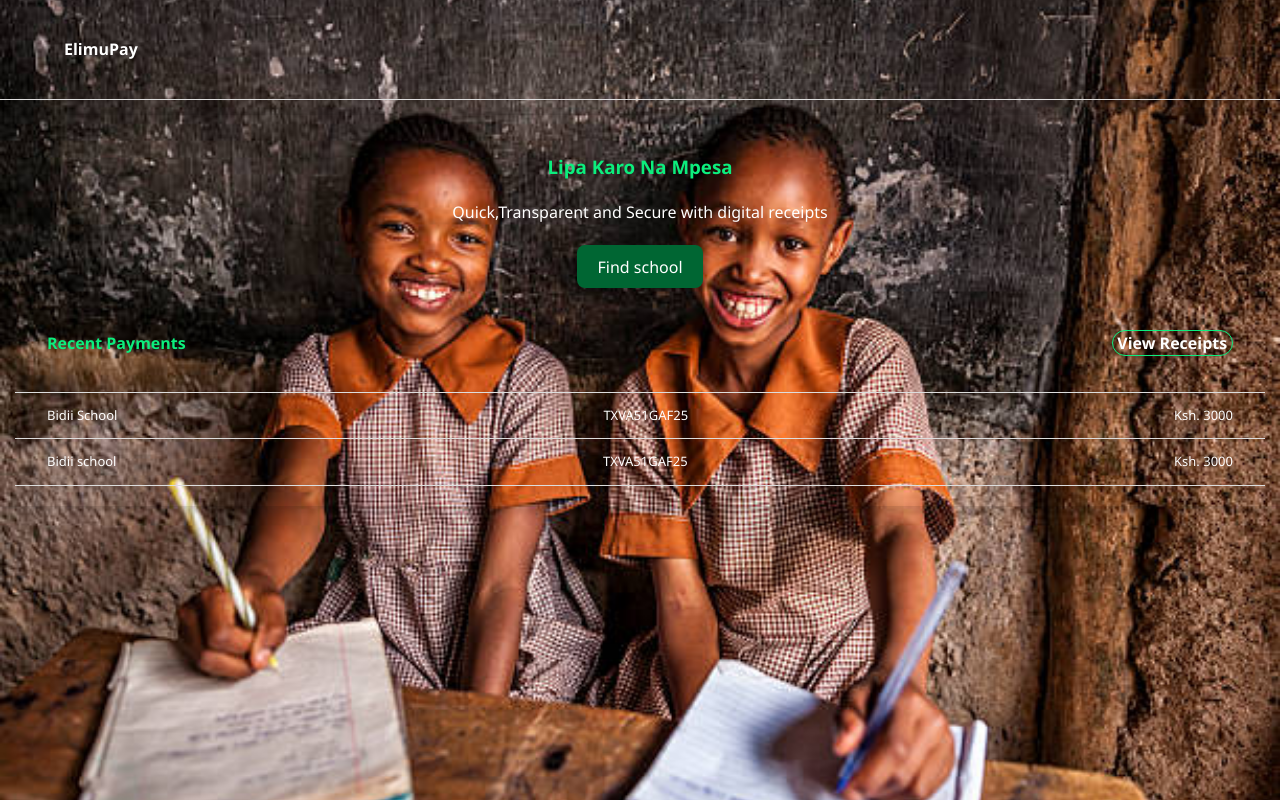
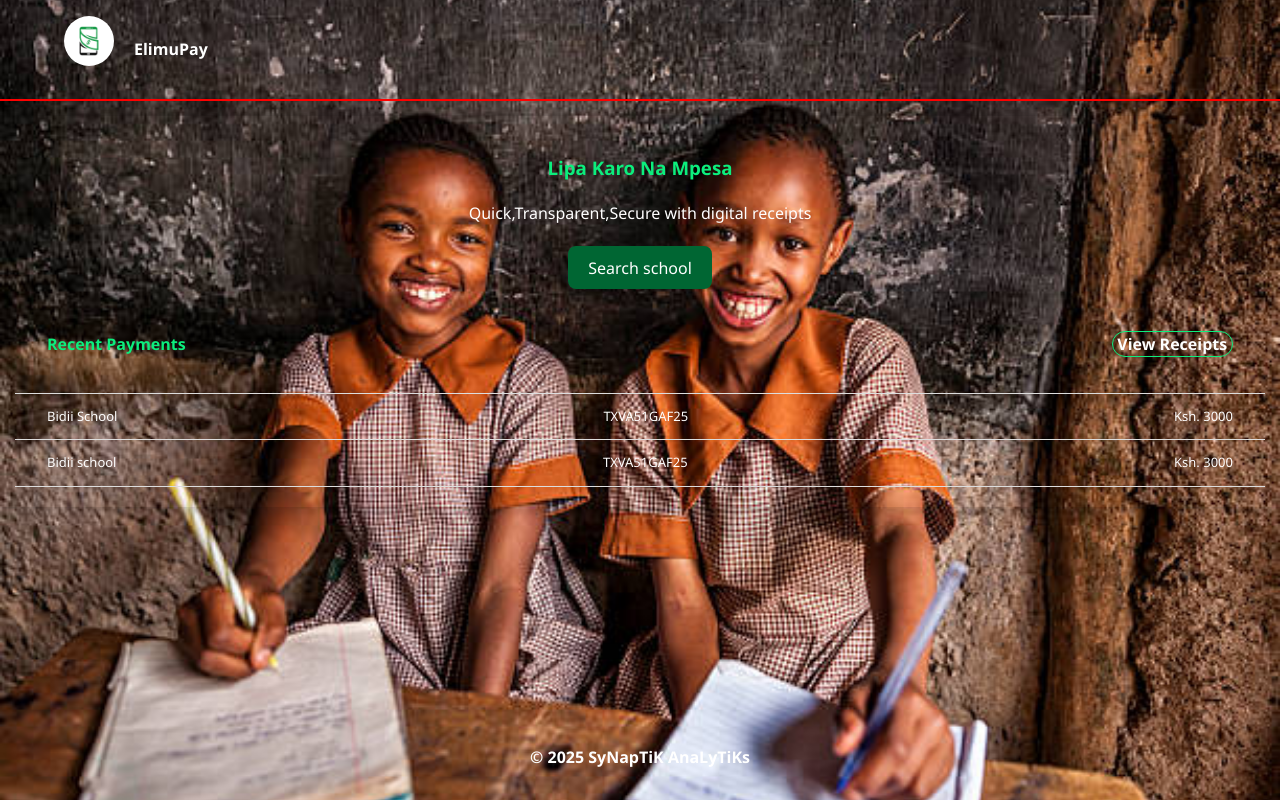
Before and after one commit to Jef70987/elimupay, a React (Vite) app: page / in a window 1280 px wide. Built offline with nearby package versions, Linux system fonts and the light colour scheme.

Commit message:
latest change

```diff
--- a/src/components/Dashboard.jsx
+++ b/src/components/Dashboard.jsx
@@ -11,6 +11,7 @@ const Dashboard = () =>{
         <div className="dashboard--container">
             <div className="dashboard--header">
                 <div className="logo--header">
+                    <img src="/logo.jpg" alt="elimupay logo"/>
                     <h4>ElimuPay</h4>
                 </div>
 
@@ -18,10 +19,10 @@ const Dashboard = () =>{
             <div className="dashboard--main--content">
                 <div className="dashboard--description">
                     <h3>Lipa Karo Na Mpesa</h3>
-                    <p>Quick,Transparent and Secure with digital receipts</p>
+                    <p>Quick,Transparent,Secure with digital receipts</p>
                 </div>
                 <div className="institution--search">
-                    <button className="search--button" onClick={handleClick}>Find school</button>
+                    <button className="search--button" onClick={handleClick}>Search school</button>
                 </div>
                 <div className="recent--payments">
                     <div className="receipts--view">
@@ -41,6 +42,9 @@ const Dashboard = () =>{
                         </div>
                     </div>
                 </div>
+                <div className="copyright">
+                    <p>&copy; {new Date().getFullYear()} SyNapTiK AnaLyTiKs</p>
+                </div>
             </div>
         </div>
     );
--- a/src/components/style/Dashboard.css
+++ b/src/components/style/Dashboard.css
@@ -12,8 +12,17 @@
     justify-content: space-between;
     align-items: center;
     padding: 1rem 4rem;
-    border-bottom: 1px solid #ddd;
+    border-bottom: 2px solid red;
     color: white;
+}
+.logo--header{
+    display: flex;
+    gap: 20px;
+}
+.logo--header img{
+    border-radius: 50%;
+    width: 50px;
+    height: 50px;
 }
 .dashboard--main--content{
     /* background-color: rgba(255,255,255,0.7); */
@@ -71,3 +80,14 @@
     border-bottom: 1px solid #ddd;
     font-size: small;
 }
+.copyright{
+    color: #ffffff;
+    position: fixed;
+    bottom: 0;
+    left: 0;
+    width: 100%;
+    text-align: center;
+    z-index: 100;
+    padding: 15px 0;
+    font-weight: 800;
+}
```
Also changed, not shown: public/logo.jpg (added).
